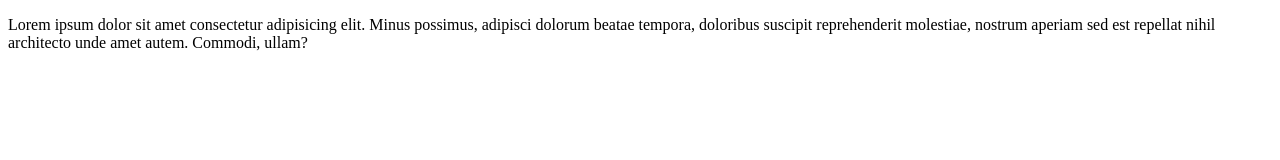
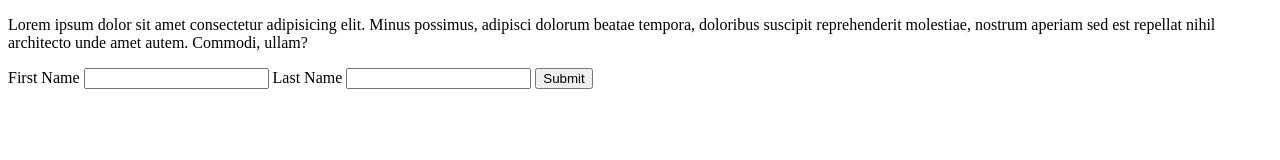
Before and after one commit to Dreamheart92/SoftUni-DevOps-for-Developers---May-2025, a plain HTML site: page 01. Version Control with Git/Branching-Demo/index.html in a window 1280 px wide. Drawn offline with Linux system fonts and the light colour scheme.

Commit message:
add form

```diff
--- a/01. Version Control with Git/Branching-Demo/index.html
+++ b/01. Version Control with Git/Branching-Demo/index.html
@@ -14,6 +14,14 @@
             doloribus suscipit reprehenderit molestiae, nostrum aperiam sed est repellat nihil architecto unde amet
             autem. Commodi, ullam?</p>
     </div>
+
+    <form accept="/action_page.php">
+        <label for="fname">First Name</label>
+        <input type="text" id="fname" name="fname">
+        <label for="lname">Last Name</label>
+        <input type="text" id="lname" name="lname">
+        <input type="submit" value="Submit">
+    </form>
 </body>
 
 </html>
```
